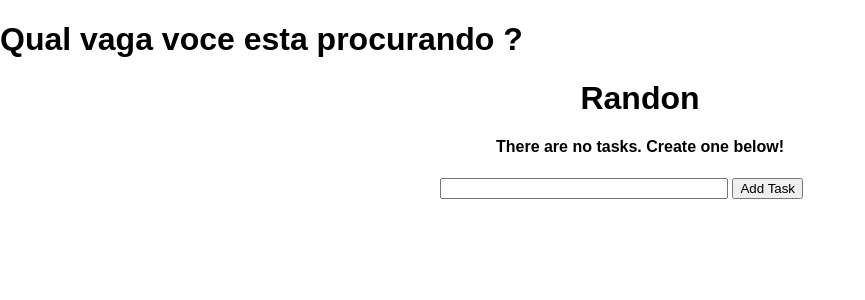
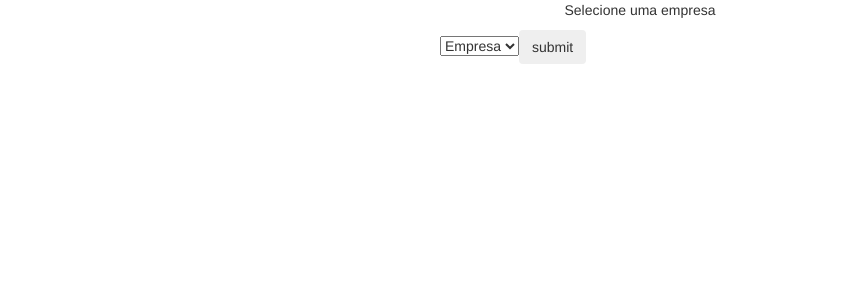
Before and after one commit to mauriciobranda/vagasCaxiasdoSul, a Flask app: page / in a window 1280 px wide. Shown: the top 300 px of the page, without its empty margins (0-865 px from the left). Run offline with Flask 2, Linux system fonts and the light colour scheme; data that the repository does not hold is empty; some libraries are stand-ins or nearby versions.

Commit message:
First commit

```diff
--- a/app.py
+++ b/app.py
@@ -20,22 +20,45 @@ class Todo(db.Model):
 
 @app.route('/', methods=['POST', 'GET'])
 def index():
-    #if request.method == 'POST':
 
-    mlista = mainList.consultaVagas(2) # EMPRESA QUE VAI SER LISTADA
+    myvariable = request.form.get("teamDropdown")
 
-    your_list_as_json = json.dumps(mlista,indent=1, sort_keys=True, ensure_ascii=False)
+    if myvariable == 'randon':
+        companycode = 1
+        print('passou randon')
+    elif myvariable == 'soprano':
+        companycode = 2
+    elif myvariable == 'totvs':
+        companycode = 3
+    elif myvariable == 'promob':
+        companycode = 4
+    else:
+        companycode = 0
 
-    y = json.loads(your_list_as_json)
+    if companycode >0:
+        print('entrou')
+        print(companycode)
+        mlista = mainList.consultaVagas(companycode) # EMPRESA QUE VAI SER LISTADA
+        your_list_as_json = json.dumps(mlista,indent=1, sort_keys=True, ensure_ascii=False)
 
-    empresa = ['Randon', 'Soprano', 'Totvs', 'Ambev']
+        y = json.loads(your_list_as_json)
+        empresa = ['randon', 'soprano', 'totvs', 'promob']
 
-
-    return render_template('index.html', tasks=y, empresa=empresa)
+        return render_template('index.html', tasks=y,empresa=empresa, myvariable=myvariable)
+    else:
+        empresa = ['randon', 'soprano', 'totvs', 'promob']
+        return render_template('index.html', empresa=empresa, myvariable=myvariable)
     #else:
     #    tasks = Todo.query.order_by(Todo.date_created).all()
     #    print('refresh')
     #    return render_template('index.html', tasks=tasks)
+
+
+#@app.route("/submitted", methods=['POST'])
+#def hello():
+#   myvariable = request.form.get("teamDropdown")
+#   print('passou aquiiiiiiiiiii')
+#   return myvariable
 
 
 @app.route('/delete/<int:id>')
--- a/mainList.py
+++ b/mainList.py
@@ -15,8 +15,14 @@ def consultaVagas(companycode):
 
     if companycode == 1:
         companyName = 'randon'
+    elif companycode == 2:
+        companyName = 'soprano'
+    elif companycode == 3:
+        companyName = 'totvs'
+    elif companycode == 4:
+        companyName = 'promob'
     else:
-            companyName = 'soprano'
+        print ("4 - Got a false expression value")
 
     url = 'https://'+companyName+'.gupy.io/'
 
--- a/templates/base.html
+++ b/templates/base.html
@@ -1,10 +1,52 @@
 <!DOCTYPE html>
 <html lang="en">
-<head> <h1> Qual vaga voce esta procurando ?</h1>
+<head>
     <meta charset="UTF-8">
     <meta name="viewport" content="width=device-width, initial-scale=1.0">
     <meta http-equiv="X-UA-Compatible" content="ie=edge">
     <link rel="stylesheet" href="{{ url_for('static', filename='css/main.css') }}">
+
+    <link rel="stylesheet" href="https://maxcdn.bootstrapcdn.com/bootstrap/3.4.1/css/bootstrap.min.css">
+    <style>
+      /* Remove the navbar's default margin-bottom and rounded borders */
+      .navbar {
+        margin-bottom: 0;
+        border-radius: 0;
+      }
+
+      /* Set height of the grid so .sidenav can be 100% (adjust as needed) */
+      .row.content {height: 450px}
+
+      /* Set gray background color and 100% height */
+      .sidenav {
+        padding-top: 20px;
+        background-color: #f1f1f1;
+        height: 100%;
+      }
+
+      /* Set black background color, white text and some padding */
+      footer {
+        background-color: #555;
+        color: white;
+        padding: 15px;
+      }
+
+      /* On small screens, set height to 'auto' for sidenav and grid */
+      @media screen and (max-width: 767px) {
+        .sidenav {
+          height: auto;
+          padding: 15px;
+        }
+        .row.content {height:auto;}
+      }
+    </style>
+
+
+
+
+
+
+
     {% block head %}{% endblock %}
 </head>
 <body>
--- a/templates/index.html
+++ b/templates/index.html
@@ -6,21 +6,32 @@
 
 {% block body %}
 <div class="content">
-    <h1 style="text-align: center">Randon</h1>
-    {% if tasks|length < 1 %}
-    <h4 style="text-align: center">There are no tasks. Create one below!</h4>
-    {% else %}
+
     <table>
-            <select name= empresa method="GET" action="/">
-                {% for empresa in empresa %}
-                <option value= "{{empresa}}" SELECTED>{{ empresa }}</option>"
-                {% endfor %}
-            </select>
 
+            <form class="teamSelection" method="POST" action="/">
+                {% if myvariable == None %}
+                <p style="text-align: center">Selecione uma empresa</p>
+                {% else %}
+                <h2 style="text-align: center">Empresa Selecionada:  {{ myvariable }}</h2>
+                {% endif %}
+                <select class="teamForm" id="teamDropdownSelector" type="text" name="teamDropdown" placeholder="Selecone a Empresa">
+                    <option disabled selected>Empresa</option>
+                     {% for empresa in empresa %}
+                    <option value= "{{empresa}}">{{ empresa }}</option>"
+                    {% endfor %}
+                </select>
+                <input class="btn" type="submit" value="submit">
+             </form>
 
+        {% if myvariable == None %}
+
+        {% else %}
         <tr>
-            <th>Vaga</th>
+                <th>Vagas da Empresa {{ myvariable }}</th>
         </tr>
+        {% endif %}
+
         {% for task in tasks %}
             <tr>
                 <td>
@@ -30,13 +41,6 @@
             </tr>
         {% endfor %}
     </table>
-    {% endif %}
 
-    <div class="form">
-        <form action="/" method="POST">
-            <input type="text" name="content" id="content">
-            <input type="submit" value="Add Task">
-        </form>
-    </div>
 </div>
 {% endblock %}
```
